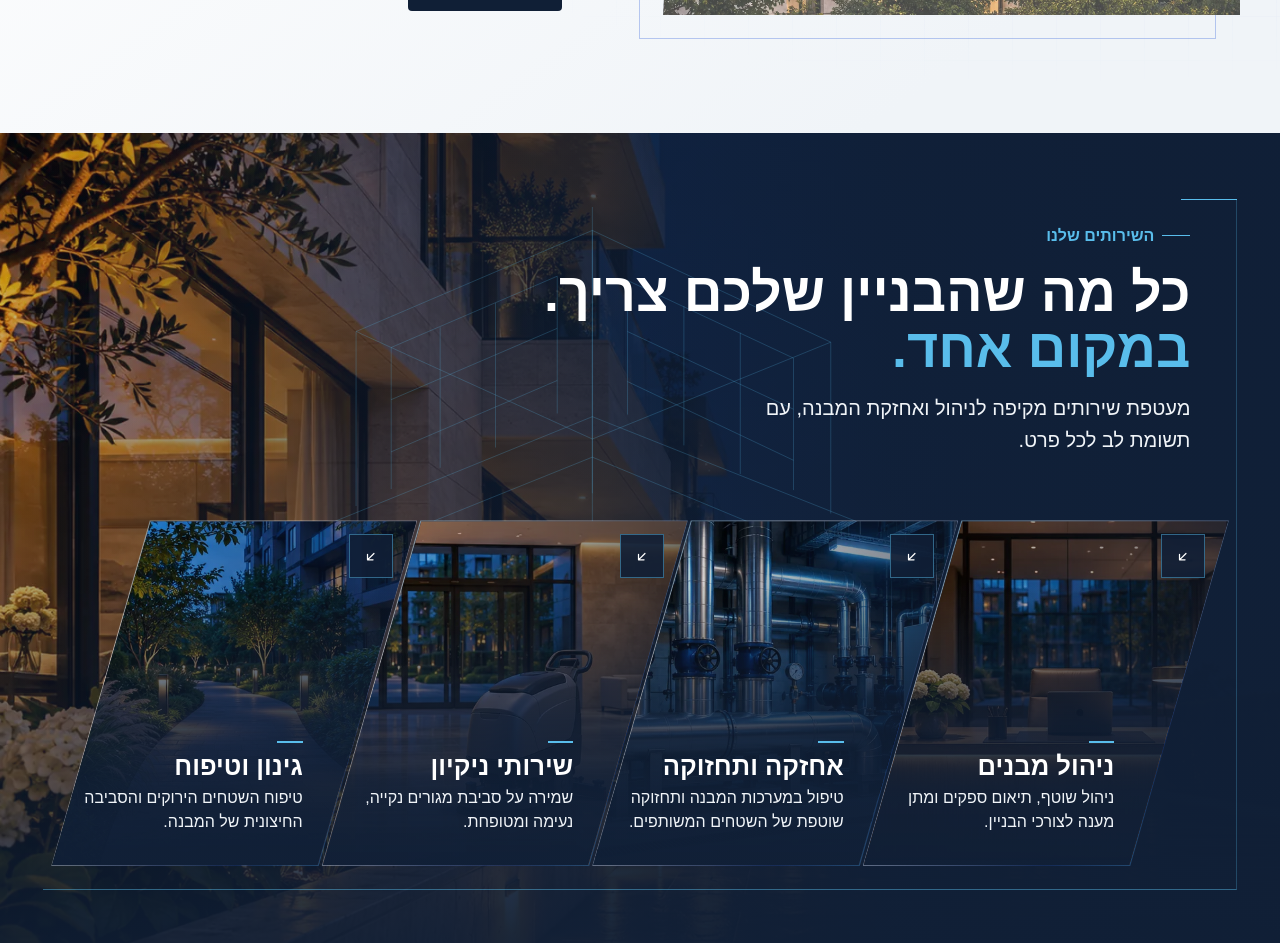
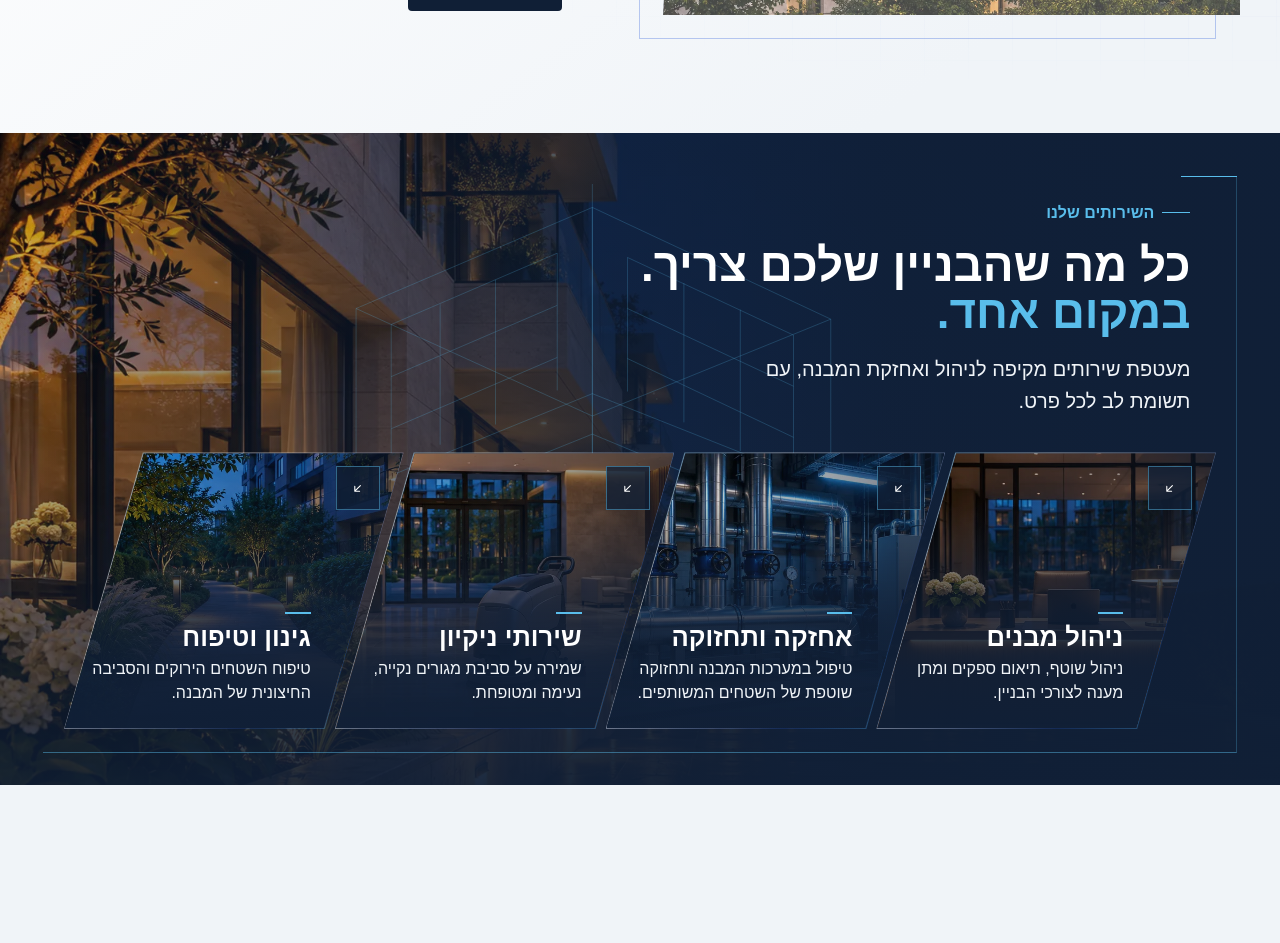
Before and after one commit to Omerf130/if-mivnim-managment, a Next.js app: page / in a window 1280 px wide. Shown: the part 1400-2343 px from the top of the page. After the commit the page ends 2185 px from the top, so only its background shows below. Built offline with nearby package versions, Linux system fonts and the light colour scheme.

Commit message:
style: refine cinematic services proportions (CP5.1)

```diff
--- a/src/sections/home/ServicesSection.module.scss
+++ b/src/sections/home/ServicesSection.module.scss
@@ -115,7 +115,7 @@ $edge: rgba(tokens.$color-light-blue, 0.46);
   --slant: 1rem;
   --panel-shape: polygon(0 var(--slant), 100% 0, 100% calc(100% - var(--slant)), 0 100%);
   display: grid;
-  gap: 2px;
+  gap: 10px;
   margin: clamp(2.5rem, 5vw, 4.25rem) 0 0;
   padding: 0;
   list-style: none;
@@ -216,9 +216,10 @@ $edge: rgba(tokens.$color-light-blue, 0.46);
   position: absolute;
   inset-block-start: calc(var(--slant) + 0.25rem);
   inset-inline-start: 0.75rem;
+  background-color: rgba(tokens.$color-navy, 0.78);
 
   svg {
-    inline-size: 1.15rem;
+    inline-size: 1rem;
     stroke: currentColor;
     stroke-width: 1.35;
     stroke-linecap: round;
@@ -299,15 +300,14 @@ $edge: rgba(tokens.$color-light-blue, 0.46);
 
 @media (min-width: tokens.$breakpoint-sm) {
   .services {
-    --slant: clamp(2rem, 5.5vw, 5.5rem);
+    --slant: clamp(2rem, 5.3vw, 5.25rem);
     --panel-shape: polygon(var(--slant) 0, 100% 0, calc(100% - var(--slant)) 100%, 0 100%);
     grid-template-columns: repeat(2, minmax(0, 1fr));
-    gap: 3px;
     padding-inline-end: var(--slant);
   }
 
   .service {
-    min-block-size: 20rem;
+    min-block-size: 19.25rem;
     margin-block-end: 0;
     margin-inline-end: calc(-1 * var(--slant));
   }
@@ -328,24 +328,38 @@ $edge: rgba(tokens.$color-light-blue, 0.46);
 
 @media (min-width: tokens.$breakpoint-lg) {
   .section {
+    padding-block: clamp(3.5rem, 5.2vw, 5.125rem) clamp(3rem, 4.4vw, 4.5rem);
     padding-inline: clamp(2rem, 4vw, 4rem);
   }
 
+  .title {
+    font-size: clamp(2.25rem, 3.57vw, 3.825rem);
+  }
+
   .services {
-    --slant: clamp(4.5rem, 7.7vw, 7.25rem);
+    --slant: clamp(3.625rem, 6.16vw, 5.8rem);
     grid-template-columns: repeat(4, minmax(0, 1fr));
+    margin-block-start: clamp(1.875rem, 2.8vw, 2.75rem);
+    margin-inline: clamp(0.5rem, 1vw, 1rem);
   }
 
   .service {
-    min-block-size: clamp(21rem, 27vw, 26rem);
+    min-block-size: clamp(16.8rem, 21.6vw, 20.8rem);
   }
 
   .copy {
-    padding-inline-end: 1rem;
+    padding: 4rem calc(var(--slant) + 0.875rem) tokens.$space-lg tokens.$space-lg;
   }
 
   .previewButton {
     inset-inline-start: 1.5rem;
+  }
+}
+
+@media (min-width: tokens.$breakpoint-lg) and (hover: hover) and (pointer: fine) {
+  .previewButton {
+    min-block-size: 2.375rem;
+    min-inline-size: 2.375rem;
   }
 }
 
```
